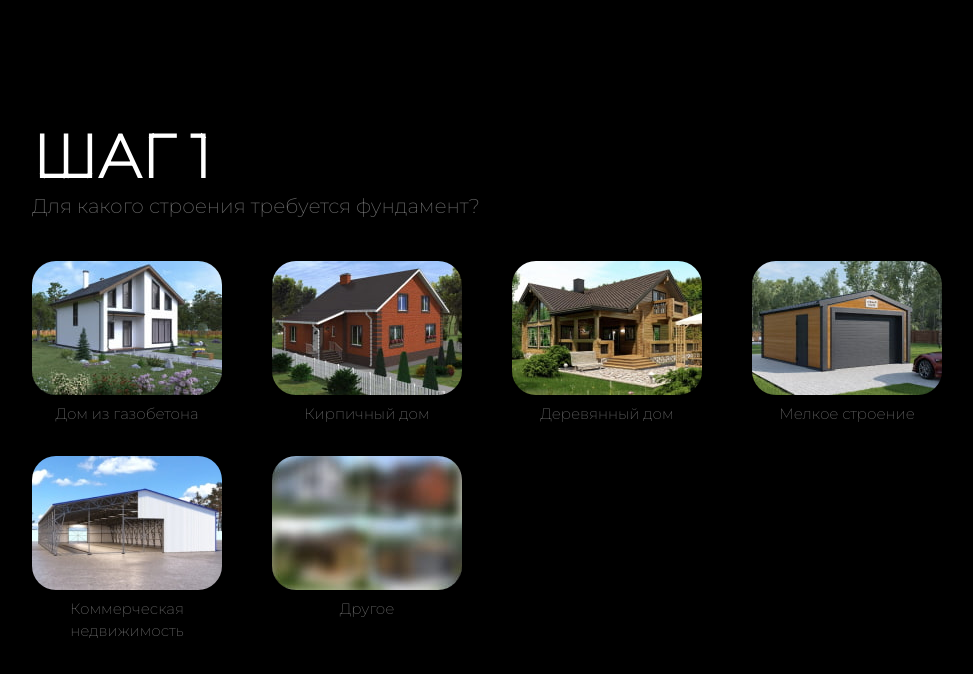
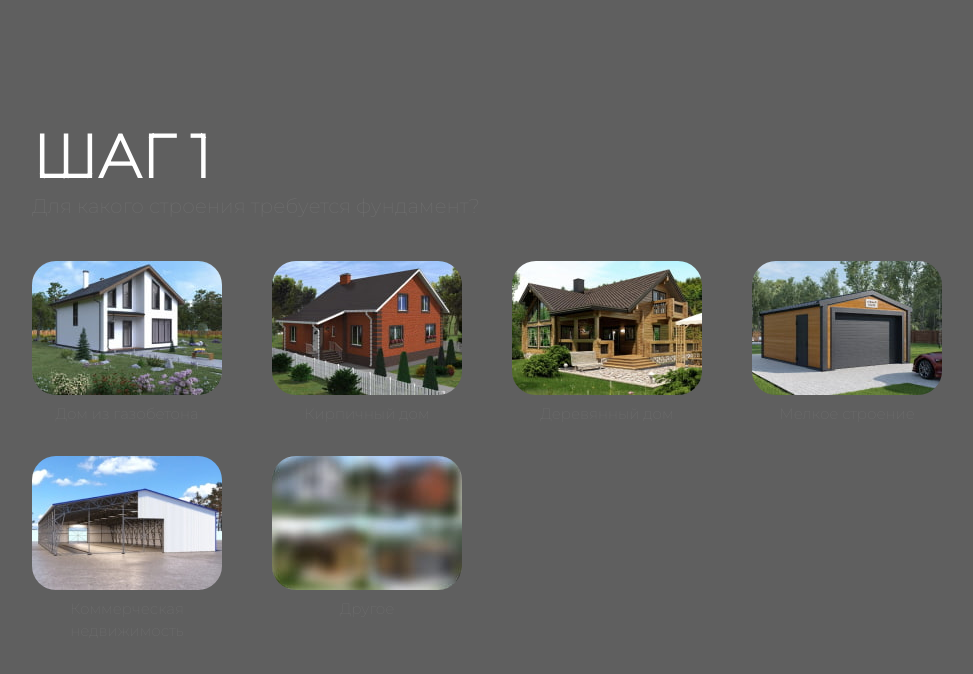
Before and after one commit to Sink1234/quiz, a Next.js app: page /quiz in a window 1280 px wide. Shown: the top 674 px of the page, without its empty margins (108-1081 px from the left). Built offline with nearby package versions, Linux system fonts and the light colour scheme.

Commit message:
Update quiz.js

```diff
--- a/pages/quiz.js
+++ b/pages/quiz.js
@@ -191,7 +191,7 @@
 
       <main
         className={cls(
-          " w-full flex bg-black text-white grow min-h-[100%] flex-col items-center justify-center pt-20 sm:pt-[40px] px-5 pb-20 ",
+          " w-full flex text-white grow min-h-[100%] flex-col items-center justify-center pt-20 sm:pt-[40px] px-5 pb-20 ",
           {
             "!items-start !justify-start ": isMobile,
           }
```
